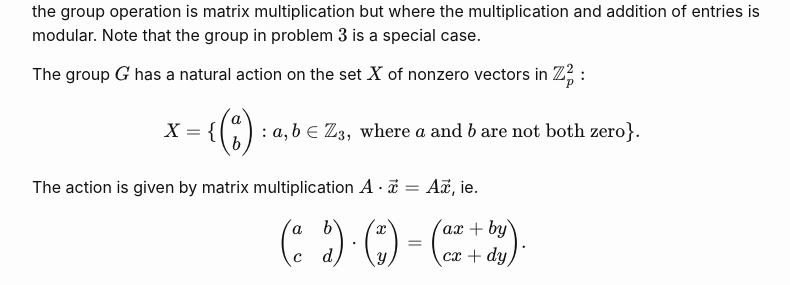
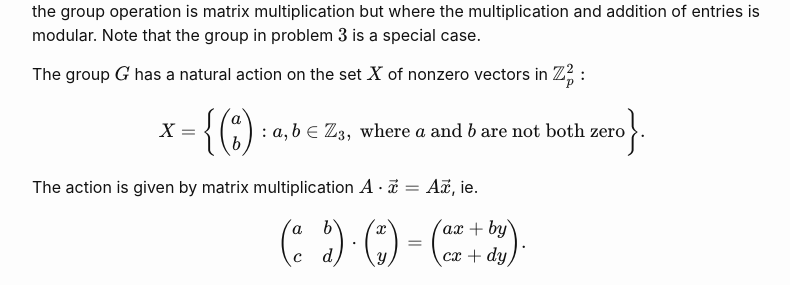
Before and after one commit to wcasper/math407spring2021, a Jekyll site: the page built from _exams/exam2.md, in a window 1280 px wide and 900 px high, scrolled down 1586 px. Shown: the part 152-437 px from the top of the window, without its empty margins (238-1028 px from the left). Built offline with Jekyll 4.4.1, drawn with Linux system fonts in a browser that asks for light colours.

Commit message:
fixed typo

```diff
--- a/_exams/exam2.md
+++ b/_exams/exam2.md
@@ -60,7 +60,7 @@ Note that the group in problem $$3$$ is a special case.
 
 The group $$G$$ has a natural action on the set $$X$$ of nonzero vectors in $$\mathbb Z_p^2:$$
 
-$$X = \{\binom{a}{b}: a,b\in \mathbb Z_3,\ \text{where $a$ and $b$ are not both zero}\}.$$
+$$X = \left\lbrace\binom{a}{b}: a,b\in \mathbb Z_3,\ \text{where $a$ and $b$ are not both zero}\right\rbrace.$$
 
 The action is given by matrix multiplication $$A\cdot \vec x = A\vec x$$, ie.
 
```
